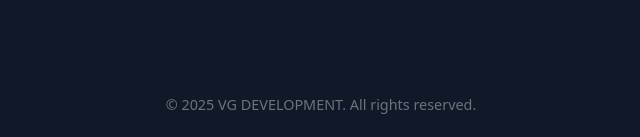
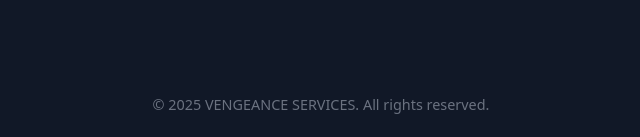
Before and after one commit to Nishant04-dev/Website-, a website: page index.html in a window 1280 px wide. Shown: the part 3092-3229 px from the top of the page, 319-959 px from the left. Drawn offline with nearby package versions, Linux system fonts and the light colour scheme.

Commit message:
Update index.html

```diff
--- a/index.html
+++ b/index.html
@@ -103,7 +103,7 @@
       <a href="mailto:info.vengeanceservices@gmail.com" class="text-teal-400 underline">info.vengeanceservices@gmail.com</a>
     </div>
   </section>  <footer class="text-center text-gray-500 py-6 bg-gray-900">
-    &copy; 2025 VG DEVELOPMENT. All rights reserved.
+    &copy; 2025 VENGEANCE SERVICES. All rights reserved.
   </footer>  <script>
     const menuToggle = document.getElementById('menu-toggle');
     const navMenu = document.getElementById('nav-menu');
```
